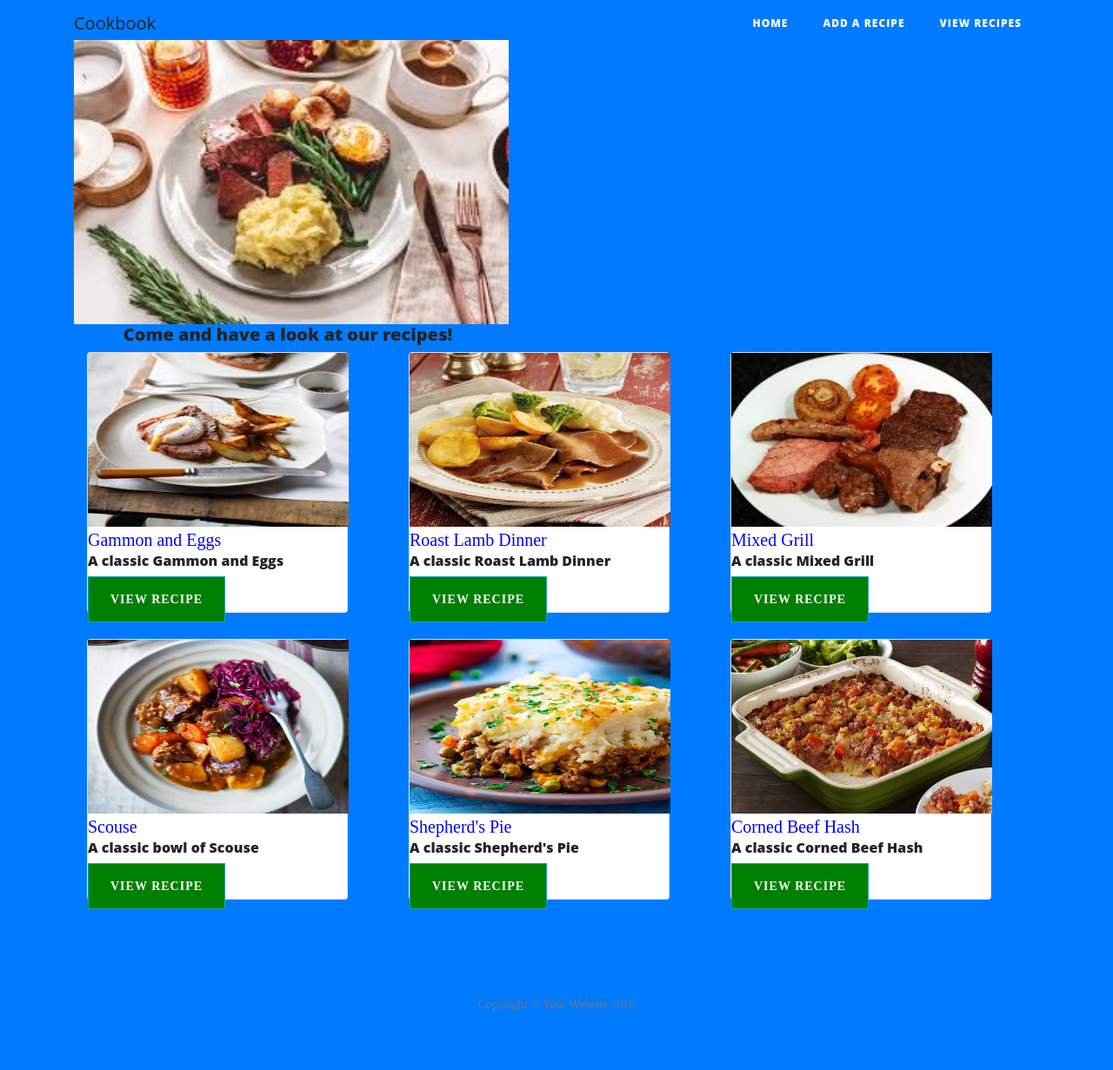
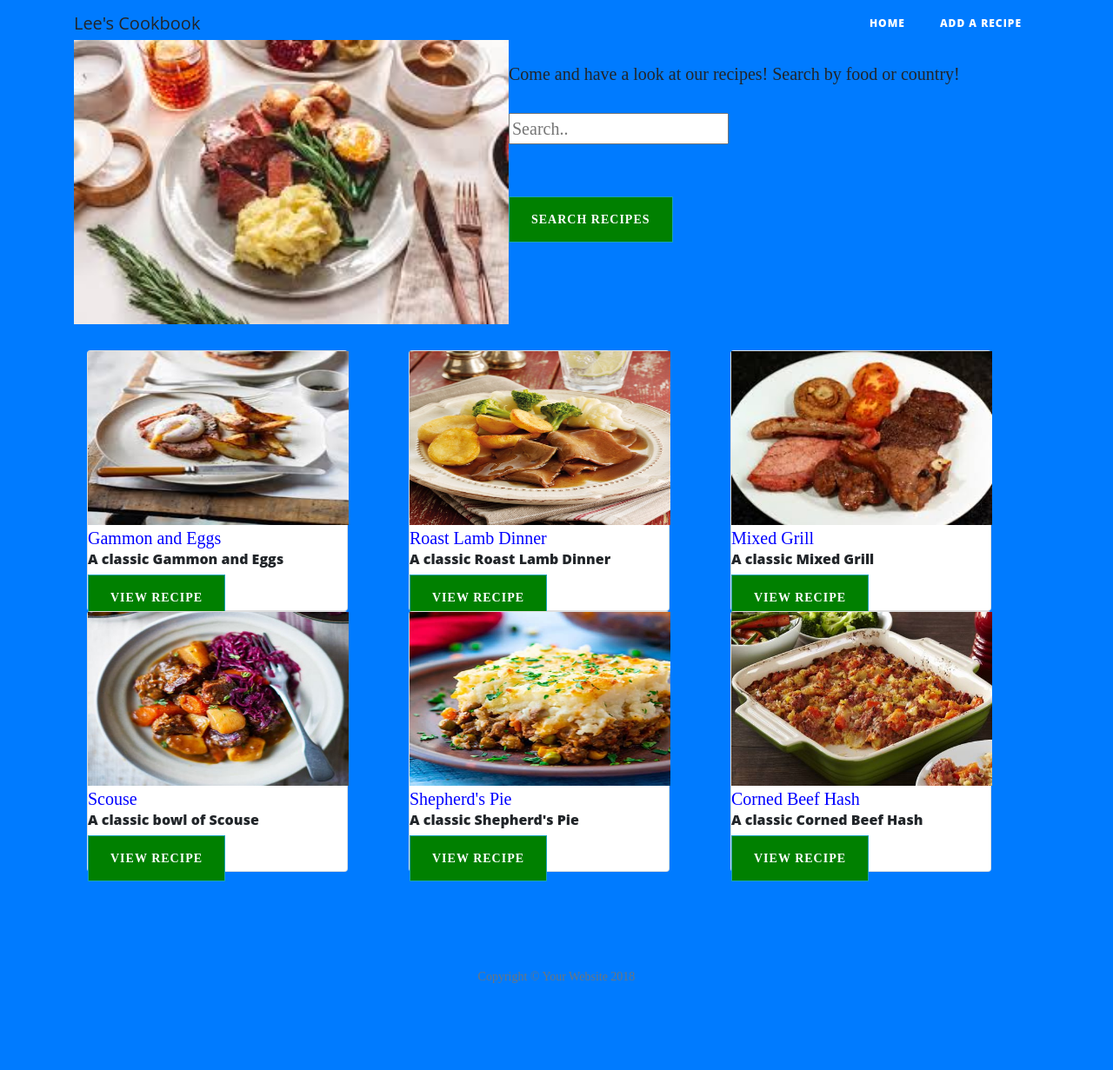
Before and after one commit to leemolton/recipes-project, a Flask app: page / in a window 1280 px wide. Shown: the whole page at 87% size. After the commit the page ends 1131 px from the top, so only its background shows below. Run offline with Flask 2, Linux system fonts and the light colour scheme; some libraries are stand-ins or nearby versions.

Commit message:
Modified run.py and find recipe route

```diff
--- a/run.py
+++ b/run.py
@@ -48,6 +48,27 @@
     return render_template('viewrecipe.html', recipe=the_recipe)
 
 
+@app.route('/find_recipe', methods=['GET', 'POST'])
+def find_recipe():
+    if request.method=='POST':
+
+        # get search term
+        search_term = request.form.get("search_term")
+
+        # create the index
+        mongo.db.recipe.create_index( [("$**", 'text')] )
+
+        # search with the search term that came through the search bar
+        cursor = mongo.db.recipe.find({ "$text": { "$search": search_term } })
+        recipes = [recipe for recipe in cursor]
+
+        # send recipes to page
+        return render_template('search.html', recipes=recipes, query=search_term)
+
+    return render_template('search.html')
+
+
+
 if __name__ == '__main__':
     app.run(host=os.environ.get('IP'),
             port=int(os.environ.get('PORT')),
--- a/templates/base.html
+++ b/templates/base.html
@@ -4,21 +4,19 @@
         <title>Cooking Recipe Dashboard</title>
         <link rel="stylesheet" href="{{ url_for('static', filename='vendor/bootstrap/css/bootstrap.min.css') }}" rel="stylesheet">
         <link rel="stylesheet" href="{{ url_for('static', filename='css/clean-blog.css') }}" type="text/css"/>
-        <link rel="stylesheet" href="{{ url_for('static', filename='css/style.css') }}" type="text/css" />
+        <link rel="stylesheet" href="{{ url_for('static', filename='css/style.css') }}" type="text/css"/>
     </head>
     <body>
        <!-- Navigation -->
     <nav class="navbar navbar-expand-lg navbar-light fixed-top" id="mainNav">
       <div class="container">
-        <a href="{{url_for('get_recipes')}}" class="brand-logo">Cookbook</a>
+        <a href="{{url_for('get_recipes')}}" class="brand-logo">Lee's Cookbook</a>
         <div class="collapse navbar-collapse" id="navbarResponsive">
           <ul class="navbar-nav ml-auto">
             <li class="nav-item">
               <a class="nav-link" href="{{ url_for('index') }}">Home</a></li>
             <li class="nav-item">
               <a class="nav-link" href="{{ url_for('add_recipe') }}">Add a recipe</a></li>
-            <li class="nav-item">
-              <a class="nav-link" href="{{ url_for('get_recipes') }}">View recipes</a></li>
           </ul>
         </div>
       </div>
--- a/templates/index.html
+++ b/templates/index.html
@@ -6,7 +6,17 @@
     <div class="image">
         <img id="headline-image" src="/static/img/mainfood.jpg" width="500">
         <div class="col-lg-8 col-lg-10 mx-auto">
-           <h5>Come and have a look at our recipes!</h5>
+            <br>
+        </div>
+    </div>
+    <div class="wrapper">
+        <p>Come and have a look at our recipes! Search by food or country!
+        <form action="{{url_for('find_recipe')}}" method="POST" class="search_box">
+        <div class="input-field search-bar">
+            <input type="text" name="search_term" placeholder="Search.."></p>
+            <label class="label-icon" for="search"><i class="material-icons"></i></label>
+        <div class="card-action">
+            <button type="submit" class="btn btn-info">Search Recipes</button>
         </div>
     </div>
 </div>
@@ -21,7 +31,7 @@
                 <span class="card-title">Gammon and Eggs</span>
                 <h6>A classic Gammon and Eggs</h6>
                     <div class="card-action">
-                        <href="/view_recipe/5cb33ae0fb6fc037f078cb1f" class="btn btn-info">View Recipe</button>
+                        <button type="submit" class="btn btn-info" href="/find_recipe/5cb33ae0fb6fc037f078cb1f" id="sendMessageButton">View Recipe</button>
                     </div>
             </div>
         </div>
@@ -35,7 +45,7 @@
                     <span class="card-title">Roast Lamb Dinner</span>
                     <h6>A classic Roast Lamb Dinner</h6>
                         <div class="card-action">
-                            <button type="submit" class="btn btn-info" href="/view_recipe/5cb33aacfb6fc037f078cb0f" id="sendMessageButton">View Recipe</button>
+                            <button type="submit" class="btn btn-info" href="/find_recipe/5cb33aacfb6fc037f078cb0f" id="sendMessageButton">View Recipe</button>
                         </div>
                 </div>
         </div>
@@ -49,7 +59,7 @@
                     <span class="card-title">Mixed Grill</span>
                     <h6>A classic Mixed Grill</h6>
                         <div class="card-action">
-                            <button type="submit" class="btn btn-info" href="/view_recipe/5cb33ac1fb6fc037f078cb16" id="sendMessageButton">View Recipe</button>
+                            <button type="submit" class="btn btn-info" href="/find_recipe/5cb33ac1fb6fc037f078cb16" id="sendMessageButton">View Recipe</button>
                         </div>
                 </div>
         </div>
@@ -66,7 +76,7 @@
                 <span class="card-title">Scouse</span>
                 <h6>A classic bowl of Scouse</h6>
                     <div class="card-action">
-                        <href="/view_recipe/5b533b63fb6fc03968495131" class="btn btn-info">View Recipe</button>
+                        <button type="submit" class="btn btn-info" href="/find_recipe/5b533b63fb6fc03968495131" id="sendMessageButton">View Recipe</button>
                     </div>
             </div>
         </div>
@@ -80,7 +90,7 @@
                     <span class="card-title">Shepherd's Pie</span>
                     <h6>A classic Shepherd's Pie</h6>
                         <div class="card-action">
-                            <button type="submit" class="btn btn-info" href="/view_recipe/5cb33a5afb6fc037f078cafe" id="sendMessageButton">View Recipe</button>
+                            <button type="submit" class="btn btn-info" href="/find_recipe/5cb33a5afb6fc037f078cafe" id="sendMessageButton">View Recipe</button>
                         </div>
                 </div>
         </div>
@@ -94,7 +104,7 @@
                     <span class="card-title">Corned Beef Hash</span>
                     <h6>A classic Corned Beef Hash</h6>
                         <div class="card-action">
-                            <button type="submit" class="btn btn-info" href="/view_recipe/5cb33a92fb6fc037f078cb07" id="sendMessageButton">View Recipe</button>
+                            <button type="submit" class="btn btn-info" href="recipe?id=5cb33a92fb6fc037f078cb07" id="sendMessageButton">View Recipe</button>
                         </div>
                 </div>
         </div>
```
